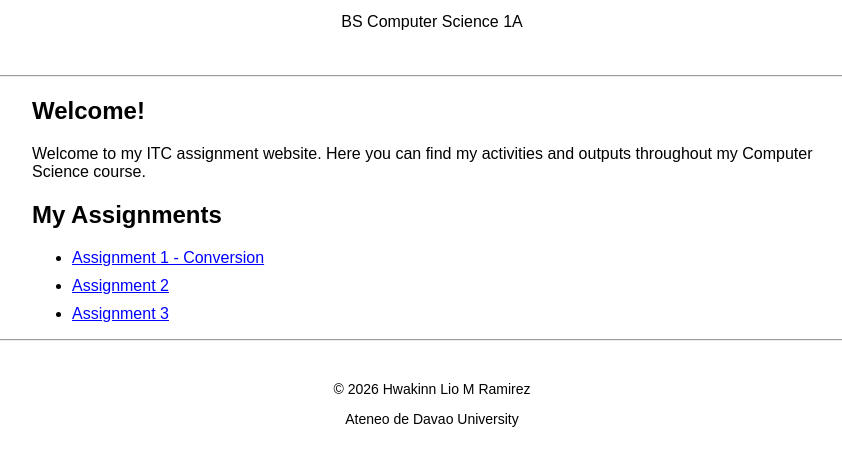
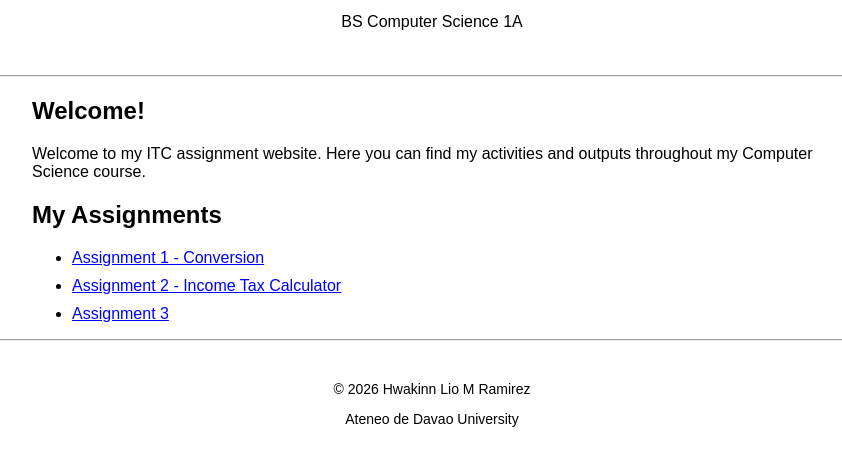
Before and after one commit to hramirez-hue/Webpage, a plain HTML site: page index.html in a window 1280 px wide. Shown: the part 265-730 px from the top of the page, without its empty margins (208-1050 px from the left). Drawn offline with Linux system fonts and the light colour scheme.

Commit message:
Update index.html

```diff
--- a/index.html
+++ b/index.html
@@ -31,7 +31,7 @@
 
         <ul>
             <li><a href="assignments/conversion.html">Assignment 1 - Conversion</a></li>
-            <li><a href="assignments/assignment2.html">Assignment 2</a></li>
+            <li><a href="assignments/income-tax.html">Assignment 2 - Income Tax Calculator</a></li>
             <li><a href="assignments/assignment3.html">Assignment 3</a></li>
         </ul>
     </main>
```
